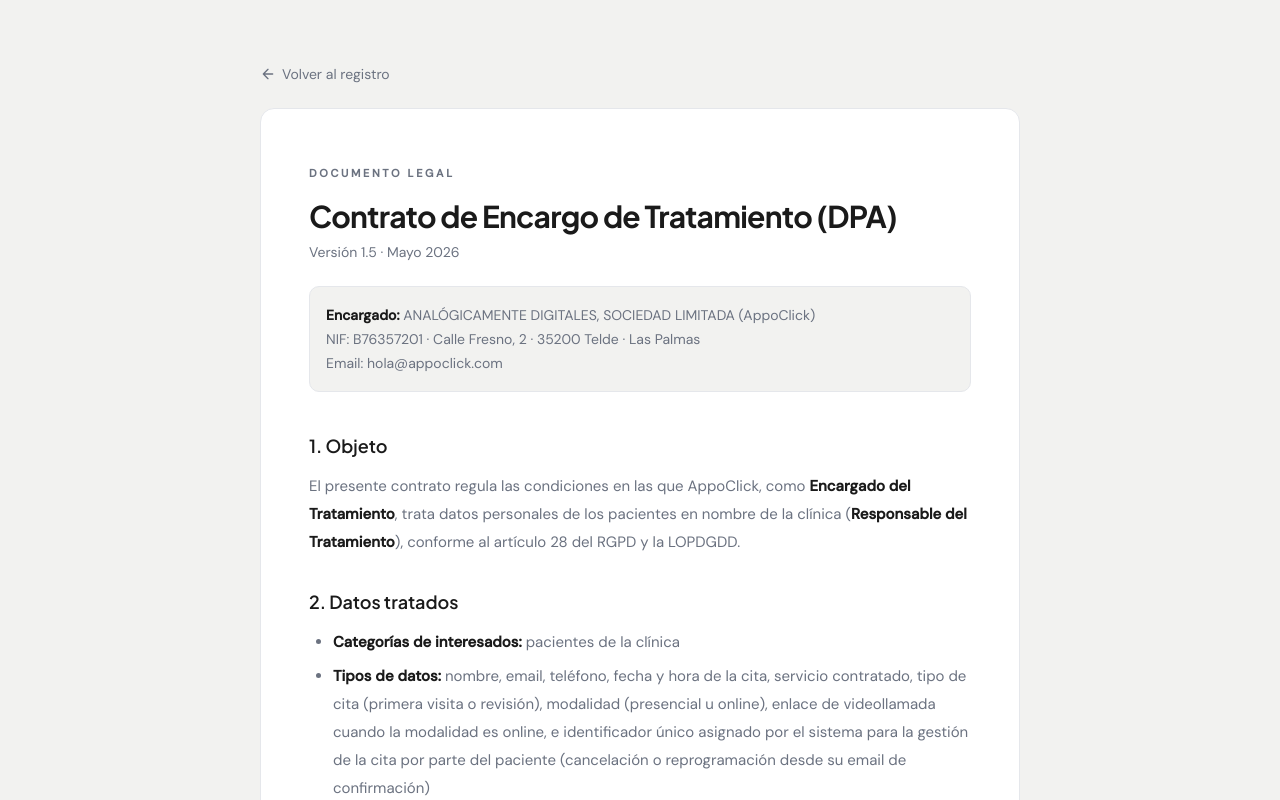
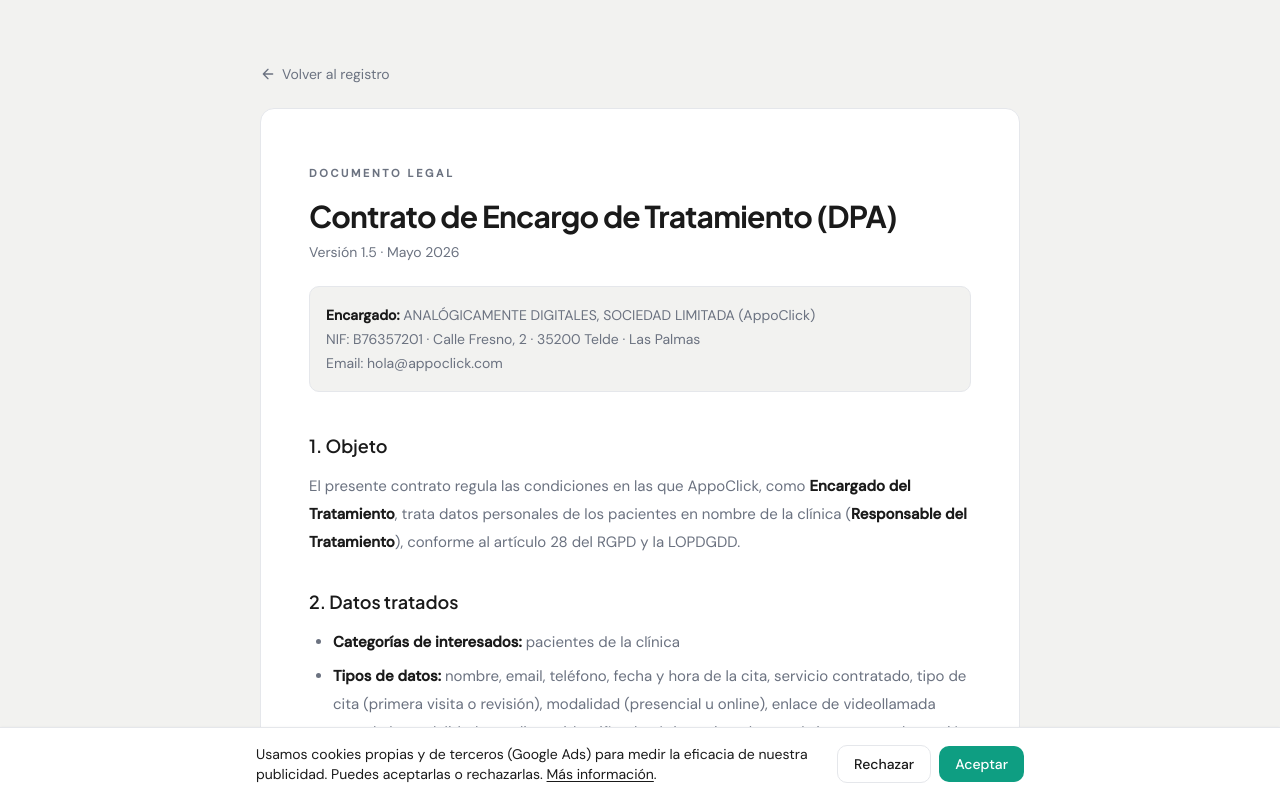
Before and after one commit to octaviomanzanosantana-cmyk/reservas_clinicas, a Next.js app: page /dpa in a window 1280 px wide. Shown: the top 800 px of the page. Built offline with nearby package versions, Linux system fonts and the light colour scheme; no server answers.

Commit message:
feat(ads): track signup conversion with google ads tag and consent mode v2

```diff
--- a/app/auth/confirm/route.ts
+++ b/app/auth/confirm/route.ts
@@ -220,9 +220,12 @@ export async function GET(request: NextRequest) {
       }
     }
 
+    // ?signup=1 marca el primer aterrizaje tras crear la clínica. Lo lee
+    // SignupConversion (cliente) para disparar el evento de conversión de
+    // Google Ads una sola vez. La rama idempotente de arriba NO lo añade.
     const redirect = url.clone();
     redirect.pathname = `/clinic/${clinic.slug}`;
-    redirect.search = "";
+    redirect.search = "?signup=1";
     return NextResponse.redirect(redirect);
   } catch (error) {
     console.error("[auth/confirm] clinic provisioning failed", {
--- a/app/layout.tsx
+++ b/app/layout.tsx
@@ -1,6 +1,9 @@
 import type { Metadata } from "next";
 import { DM_Sans, Plus_Jakarta_Sans } from "next/font/google";
 import { Toaster } from "sonner";
+import { GoogleAds } from "@/components/GoogleAds";
+import ConsentBanner from "@/components/ConsentBanner";
+import SignupConversion from "@/components/SignupConversion";
 import "./globals.css";
 
 const jakarta = Plus_Jakarta_Sans({
@@ -57,7 +60,10 @@ export default function RootLayout({
   return (
     <html lang="es">
       <body className={`${jakarta.variable} ${dm.variable} antialiased`}>
+        <GoogleAds />
         {children}
+        <SignupConversion />
+        <ConsentBanner />
         <Toaster
           position="bottom-right"
           duration={3500}
--- /dev/null
+++ b/components/ConsentBanner.tsx
@@ -0,0 +1,101 @@
+"use client";
+
+import { useEffect, useState } from "react";
+import Link from "next/link";
+import { GADS_ID, gtag } from "@/lib/gtag";
+
+const STORAGE_KEY = "appo_consent";
+
+type Choice = "granted" | "denied";
+
+function applyConsent(choice: Choice) {
+  gtag("consent", "update", {
+    ad_storage: choice === "granted" ? "granted" : "denied",
+    ad_user_data: choice === "granted" ? "granted" : "denied",
+    ad_personalization: choice === "granted" ? "granted" : "denied",
+    analytics_storage: choice === "granted" ? "granted" : "denied",
+  });
+}
+
+/**
+ * Banner de consentimiento (Consent Mode v2). Global: aparece en cualquier
+ * página hasta que el usuario elige, para que pueda aceptar antes de que se
+ * dispare la conversión (incluso si confirma el email en un navegador nuevo).
+ *
+ * - Sin elección previa → muestra el banner.
+ * - Aceptar  → consent 'update' granted + persiste en localStorage.
+ * - Rechazar → persiste denied (el default ya es denied, no hace falta update).
+ * - Si ya había 'granted' guardado, lo reaplica en cada carga (el default del
+ *   tag arranca siempre denied en cada visita).
+ *
+ * Si NEXT_PUBLIC_GADS_ID no está definido, no renderiza nada.
+ */
+export default function ConsentBanner() {
+  const [visible, setVisible] = useState(false);
+
+  useEffect(() => {
+    if (!GADS_ID) return;
+    let stored: string | null = null;
+    try {
+      stored = localStorage.getItem(STORAGE_KEY);
+    } catch {
+      // localStorage inaccesible: mostramos el banner (fail-safe).
+    }
+
+    if (stored === "granted") {
+      applyConsent("granted");
+    } else if (stored !== "denied") {
+      setVisible(true);
+    }
+  }, []);
+
+  function choose(choice: Choice) {
+    try {
+      localStorage.setItem(STORAGE_KEY, choice);
+    } catch {
+      // Si falla el guardado, al menos aplicamos en esta sesión.
+    }
+    applyConsent(choice);
+    setVisible(false);
+  }
+
+  if (!GADS_ID || !visible) return null;
+
+  return (
+    <div
+      role="dialog"
+      aria-label="Aviso de cookies"
+      className="fixed inset-x-0 bottom-0 z-50 border-t-[0.5px] border-border bg-card px-4 py-4 shadow-sm"
+    >
+      <div className="mx-auto flex max-w-3xl flex-col gap-3 sm:flex-row sm:items-center sm:justify-between">
+        <p className="text-sm text-foreground">
+          Usamos cookies propias y de terceros (Google Ads) para medir la
+          eficacia de nuestra publicidad. Puedes aceptarlas o rechazarlas.{" "}
+          <Link
+            href="/privacidad"
+            className="underline underline-offset-2 hover:no-underline"
+          >
+            Más información
+          </Link>
+          .
+        </p>
+        <div className="flex shrink-0 items-center gap-2">
+          <button
+            type="button"
+            onClick={() => choose("denied")}
+            className="rounded-[10px] border-[0.5px] border-border px-4 py-2 text-sm font-medium text-foreground transition-colors hover:bg-black/5"
+          >
+            Rechazar
+          </button>
+          <button
+            type="button"
+            onClick={() => choose("granted")}
+            className="rounded-[10px] bg-primary px-4 py-2 text-sm font-medium text-white transition-colors hover:opacity-90"
+          >
+            Aceptar
+          </button>
+        </div>
+      </div>
+    </div>
+  );
+}
--- /dev/null
+++ b/components/GoogleAds.tsx
@@ -0,0 +1,48 @@
+import Script from "next/script";
+import { GADS_ID } from "@/lib/gtag";
+
+/**
+ * Carga el Google tag de Google Ads (AW-…) con Consent Mode v2 y el linker
+ * cross-domain compartido con la landing (appoclick.com ↔ app.appoclick.com).
+ *
+ * Orden importante: el consent 'default' (denied) se empuja a la dataLayer
+ * ANTES del 'config', para que Consent Mode aplique desde el primer momento.
+ * El consentimiento sube a 'granted' solo cuando el usuario acepta en el
+ * banner (ver ConsentBanner). Sin el banner, todo queda denied (pings
+ * cookieless / conversiones modeladas).
+ *
+ * Si NEXT_PUBLIC_GADS_ID no está definido, no renderiza nada.
+ */
+export function GoogleAds() {
+  if (!GADS_ID) return null;
+
+  return (
+    <>
+      <Script
+        id="gtag-src"
+        strategy="afterInteractive"
+        src={`https://www.googletagmanager.com/gtag/js?id=${GADS_ID}`}
+      />
+      <Script id="gtag-init" strategy="afterInteractive">
+        {`
+          window.dataLayer = window.dataLayer || [];
+          function gtag(){dataLayer.push(arguments);}
+          window.gtag = gtag;
+          gtag('js', new Date());
+          gtag('consent', 'default', {
+            ad_storage: 'denied',
+            ad_user_data: 'denied',
+            ad_personalization: 'denied',
+            analytics_storage: 'denied'
+          });
+          gtag('config', '${GADS_ID}', {
+            linker: {
+              domains: ['appoclick.com', 'app.appoclick.com'],
+              accept_incoming: true
+            }
+          });
+        `}
+      </Script>
+    </>
+  );
+}
--- /dev/null
+++ b/components/SignupConversion.tsx
@@ -0,0 +1,42 @@
+"use client";
+
+import { useEffect } from "react";
+import { GADS_ID, gtag } from "@/lib/gtag";
+
+const SEND_TO = "AW-18211170818/Ci0TCO7atLgcEILU4etD";
+
+// Guard a nivel de módulo: evita doble disparo por re-render o por el doble
+// montaje de React en desarrollo (StrictMode).
+let fired = false;
+
+/**
+ * Dispara el evento de conversión de Google Ads una sola vez por alta.
+ *
+ * /auth/confirm redirige a /clinic/{slug}?signup=1 únicamente en la rama de
+ * alta nueva (la rama idempotente no añade el parámetro), así que este
+ * componente solo dispara en el primer aterrizaje tras crear la clínica.
+ * Tras disparar, limpia el query param con history.replaceState para que un
+ * recargado no vuelva a contar.
+ *
+ * Consent Mode gobierna si el ping usa cookies (granted) o es cookieless
+ * (denied); el evento se envía igualmente.
+ */
+export default function SignupConversion() {
+  useEffect(() => {
+    if (!GADS_ID || fired) return;
+
+    const params = new URLSearchParams(window.location.search);
+    if (params.get("signup") !== "1") return;
+
+    fired = true;
+    gtag("event", "conversion", { send_to: SEND_TO });
+
+    params.delete("signup");
+    const query = params.toString();
+    const cleanUrl =
+      window.location.pathname + (query ? `?${query}` : "") + window.location.hash;
+    window.history.replaceState(null, "", cleanUrl);
+  }, []);
+
+  return null;
+}
--- /dev/null
+++ b/lib/gtag.ts
@@ -0,0 +1,30 @@
+/**
+ * Helpers de cliente para Google Ads (gtag.js) con Consent Mode v2.
+ *
+ * El ID de conversión se lee de NEXT_PUBLIC_GADS_ID. Si no está definido,
+ * GADS_ID es undefined y los componentes de tag/consent/conversión no se
+ * renderizan (no rompe builds locales sin la env).
+ */
+export const GADS_ID = process.env.NEXT_PUBLIC_GADS_ID;
+
+declare global {
+  interface Window {
+    dataLayer: unknown[];
+    gtag?: (...args: unknown[]) => void;
+  }
+}
+
+/**
+ * Empuja una llamada gtag a la dataLayer. Prefiere window.gtag (definido por
+ * el script de init); si aún no existe por una carrera de carga, encola el
+ * array en dataLayer para que gtag.js lo procese cuando arranque.
+ */
+export function gtag(...args: unknown[]): void {
+  if (typeof window === "undefined") return;
+  window.dataLayer = window.dataLayer || [];
+  if (typeof window.gtag === "function") {
+    window.gtag(...args);
+    return;
+  }
+  window.dataLayer.push(args);
+}
```
